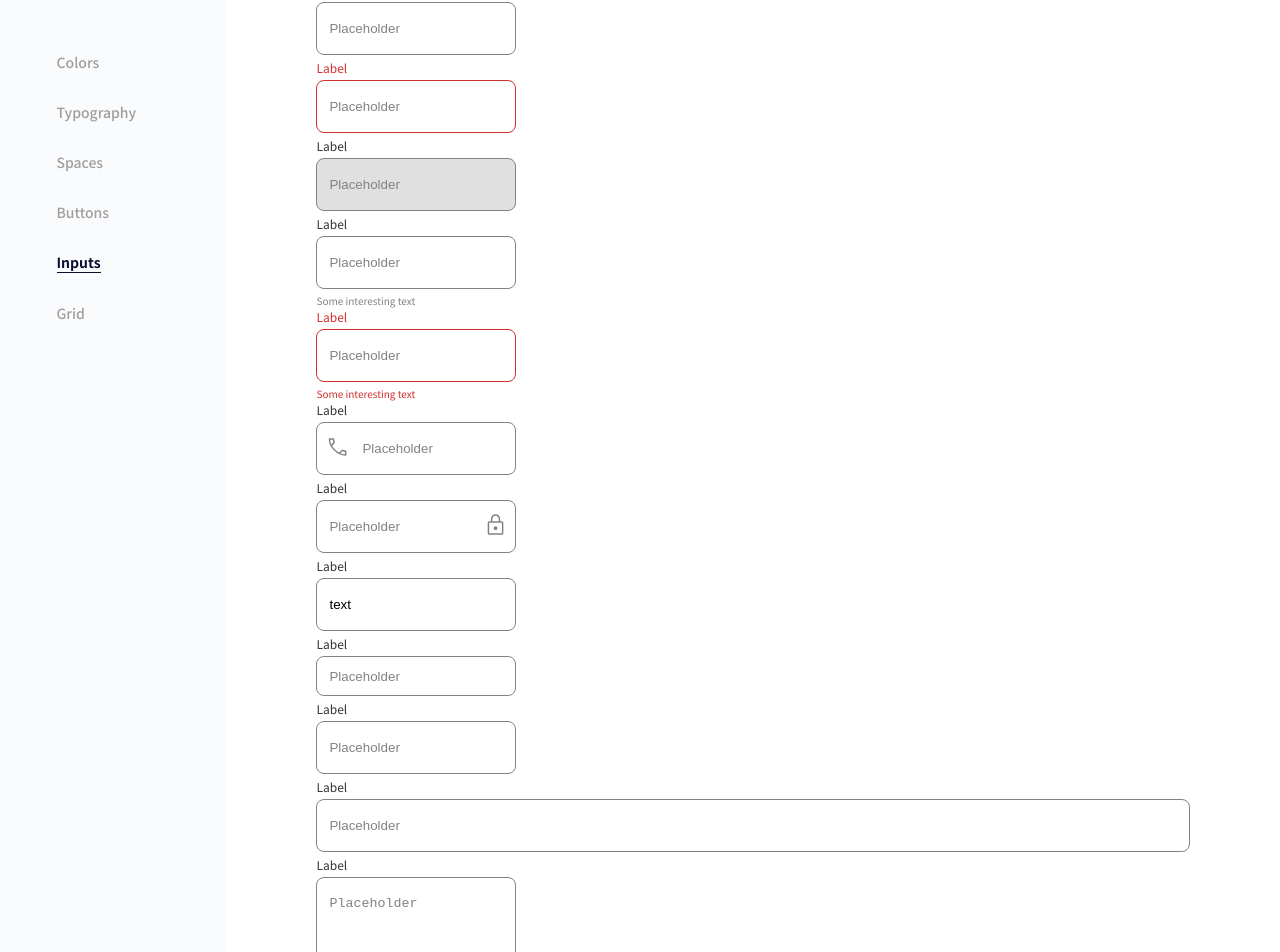
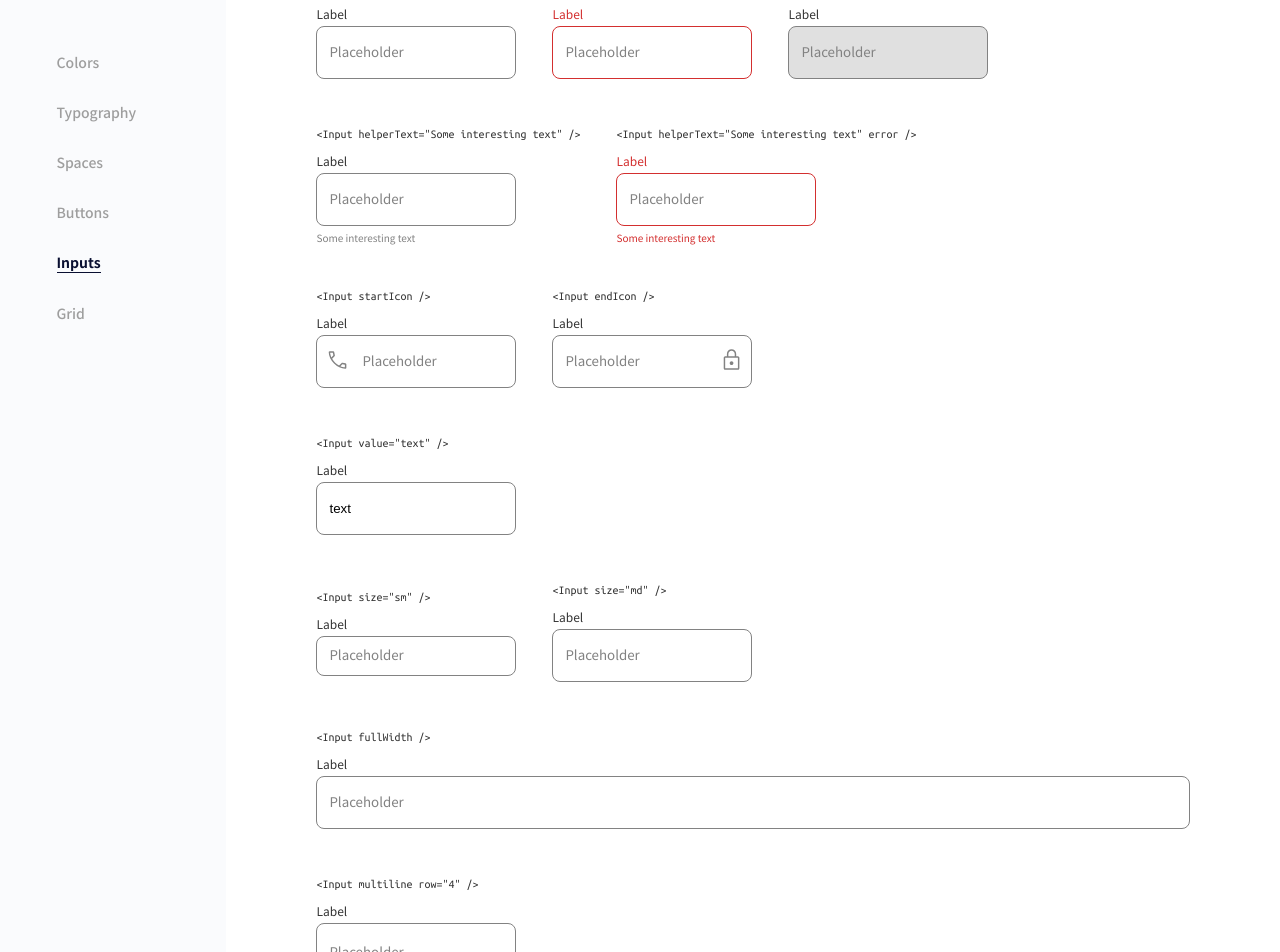
Before and after one commit to leekfsolo/styleguide, a React (Create React App) app: page / in a window 1280 px wide. Shown: the part 139-1091 px from the top of the page. Built offline with nearby package versions, Linux system fonts and the light colour scheme.

Commit message:
feat: finish page inputs

```diff
--- a/src/app/ButtonsPage/ButtonsPage.tsx
+++ b/src/app/ButtonsPage/ButtonsPage.tsx
@@ -5,7 +5,7 @@ import {
   ButtonSize,
   ButtonVariant,
 } from "../../common/ui/buttons/enum";
-import ButtonGroup from "./ButtonGroup";
+import ComponentGroup from "../ComponentGroup";
 
 import styles from "../Page.module.scss";
 
@@ -14,113 +14,116 @@ const ButtonsPage = () => {
     <>
       <h1>Buttons</h1>
       <div className={styles.row}>
-        <ButtonGroup title="<Button />" variant="gray-1">
+        <ComponentGroup title="<Button />" variant="gray-1">
           <Button />
-        </ButtonGroup>
-        <ButtonGroup title="&amp;:hover, &amp;:focus" variant="gray-3">
+        </ComponentGroup>
+        <ComponentGroup title="&amp;:hover, &amp;:focus" variant="gray-3">
           <Button active />
-        </ButtonGroup>
+        </ComponentGroup>
       </div>
 
       <div className={styles.row}>
-        <ButtonGroup title='<Button variant="outline" />' variant="gray-1">
+        <ComponentGroup title='<Button variant="outline" />' variant="gray-1">
           <Button variant={ButtonVariant.OUTLINE} />
-        </ButtonGroup>
-        <ButtonGroup title="&amp;:hover, &amp;:focus" variant="gray-3">
+        </ComponentGroup>
+        <ComponentGroup title="&amp;:hover, &amp;:focus" variant="gray-3">
           <Button variant={ButtonVariant.OUTLINE} active />
-        </ButtonGroup>
+        </ComponentGroup>
       </div>
 
       <div className={styles.row}>
-        <ButtonGroup title='<Button variant="text" />' variant="gray-1">
+        <ComponentGroup title='<Button variant="text" />' variant="gray-1">
           <Button variant={ButtonVariant.TEXT} />
-        </ButtonGroup>
-        <ButtonGroup title="&amp;:hover, &amp;:focus" variant="gray-3">
+        </ComponentGroup>
+        <ComponentGroup title="&amp;:hover, &amp;:focus" variant="gray-3">
           <Button variant={ButtonVariant.TEXT} active />
-        </ButtonGroup>
+        </ComponentGroup>
       </div>
 
       <div className={styles.row}>
-        <ButtonGroup title="<Button disableShadow />" variant="gray-1">
+        <ComponentGroup title="<Button disableShadow />" variant="gray-1">
           <Button disableShadow color={ButtonColor.PRIMARY} />
-        </ButtonGroup>
+        </ComponentGroup>
       </div>
 
       <div className={styles.row}>
-        <ButtonGroup title="<Button disabled />" variant="gray-1">
+        <ComponentGroup title="<Button disabled />" variant="gray-1">
           <Button disabled />
-        </ButtonGroup>
-        <ButtonGroup
+        </ComponentGroup>
+        <ComponentGroup
           title='<Button variant="text" disabled />'
           variant="gray-3"
         >
           <Button disabled variant={ButtonVariant.TEXT} />
-        </ButtonGroup>
+        </ComponentGroup>
       </div>
 
       <div className={styles["row-lg"]}>
-        <ButtonGroup
+        <ComponentGroup
           title='<Button startIcon="local_grocery_store" />'
           variant="black"
         >
           <Button startIcon="local_grocery_store" color={ButtonColor.PRIMARY} />
-        </ButtonGroup>
-        <ButtonGroup
+        </ComponentGroup>
+        <ComponentGroup
           title='<Button endIcon="local_grocery_store" />'
           variant="black"
         >
           <Button endIcon="local_grocery_store" color={ButtonColor.PRIMARY} />
-        </ButtonGroup>
+        </ComponentGroup>
       </div>
 
       <div className={styles.row}>
-        <ButtonGroup title='<Button size="sm" />' variant="black">
+        <ComponentGroup title='<Button size="sm" />' variant="black">
           <Button size={ButtonSize.SM} color={ButtonColor.PRIMARY} />
-        </ButtonGroup>
-        <ButtonGroup title='<Button size="md" />' variant="black">
+        </ComponentGroup>
+        <ComponentGroup title='<Button size="md" />' variant="black">
           <Button size={ButtonSize.MD} color={ButtonColor.PRIMARY} />
-        </ButtonGroup>
-        <ButtonGroup title='<Button size="lg" />' variant="black">
+        </ComponentGroup>
+        <ComponentGroup title='<Button size="lg" />' variant="black">
           <Button size={ButtonSize.LG} color={ButtonColor.PRIMARY} />
-        </ButtonGroup>
+        </ComponentGroup>
       </div>
 
       <div className={styles.row}>
-        <ButtonGroup title='<Button color="btn-default" />' variant="black">
+        <ComponentGroup title='<Button color="btn-default" />' variant="black">
           <Button color={ButtonColor.DEFAULT} />
-        </ButtonGroup>
-        <ButtonGroup title='<Button color="btn-primary" />' variant="black">
+        </ComponentGroup>
+        <ComponentGroup title='<Button color="btn-primary" />' variant="black">
           <Button color={ButtonColor.PRIMARY} />
-        </ButtonGroup>
-        <ButtonGroup title='<Button color="btn-secondary" />' variant="black">
+        </ComponentGroup>
+        <ComponentGroup
+          title='<Button color="btn-secondary" />'
+          variant="black"
+        >
           <Button color={ButtonColor.SECONDARY}>
             <span>Secondary</span>
           </Button>
-        </ButtonGroup>
-        <ButtonGroup title='<Button color="btn-danger" />' variant="black">
+        </ComponentGroup>
+        <ComponentGroup title='<Button color="btn-danger" />' variant="black">
           <Button color={ButtonColor.DANGER}>
             <span>Danger</span>
           </Button>
-        </ButtonGroup>
+        </ComponentGroup>
       </div>
 
       <div className={styles.row}>
-        <ButtonGroup title="&amp;:hover, &amp;:focus" variant="gray-3">
+        <ComponentGroup title="&amp;:hover, &amp;:focus" variant="gray-3">
           <Button color={ButtonColor.DEFAULT} active />
-        </ButtonGroup>
-        <ButtonGroup title="hidden">
+        </ComponentGroup>
+        <ComponentGroup title="hidden">
           <Button color={ButtonColor.PRIMARY} active />
-        </ButtonGroup>
-        <ButtonGroup title="hidden">
+        </ComponentGroup>
+        <ComponentGroup title="hidden">
           <Button color={ButtonColor.SECONDARY} active>
             <span>Secondary</span>
           </Button>
-        </ButtonGroup>
-        <ButtonGroup title="hidden">
+        </ComponentGroup>
+        <ComponentGroup title="hidden">
           <Button color={ButtonColor.DANGER} active>
             <span>Danger</span>
           </Button>
-        </ButtonGroup>
+        </ComponentGroup>
       </div>
 
       <div className={styles.note}>
--- a/src/app/ButtonsPage/ButtonGroup.tsx
+++ b/src/app/ComponentGroup.tsx
@@ -1,17 +1,18 @@
 import React, { FC, ReactNode } from "react";
-import styles from "../Page.module.scss";
+import styles from "./Page.module.scss";
 
 interface Props {
   title?: string;
   variant?: string;
+  fullWidth?: boolean;
   children: ReactNode;
 }
 
-const ButtonGroup: FC<Props> = (props: Props) => {
-  const { title = "", variant = "black", children } = props;
+const ComponentGroup: FC<Props> = (props: Props) => {
+  const { title = "", variant = "gray-1", fullWidth = false, children } = props;
 
   return (
-    <section className={styles.group}>
+    <section className={`${styles.group} ${fullWidth ? styles.fullWidth : ""}`}>
       <p
         className={`${styles["variant-" + variant]} ${
           title === "hidden" ? styles.hidden : ""
@@ -24,4 +25,4 @@ const ButtonGroup: FC<Props> = (props: Props) => {
   );
 };
 
-export default ButtonGroup;
+export default ComponentGroup;
--- a/src/app/InputsPage/InputsPage.tsx
+++ b/src/app/InputsPage/InputsPage.tsx
@@ -1,6 +1,7 @@
 import React from "react";
 
 import Input from "../../common/ui/inputs";
+import ComponentGroup from "../ComponentGroup";
 
 import styles from "../Page.module.scss";
 
@@ -10,18 +11,62 @@ const InputsPage = () => {
       <h1>Inputs</h1>
 
       <div>
+        <div className={styles["row"]}>
+          <ComponentGroup title="<Input />">
             <Input />
+          </ComponentGroup>
+          <ComponentGroup title="<Input error />">
             <Input error />
+          </ComponentGroup>
+          <ComponentGroup title="<Input disabled />">
             <Input disabled />
+          </ComponentGroup>
+        </div>
+
+        <div className={styles["row-lg"]}>
+          <ComponentGroup title='<Input helperText="Some interesting text" />'>
             <Input helperText="Some interesting text" />
+          </ComponentGroup>
+          <ComponentGroup title='<Input helperText="Some interesting text" error />'>
             <Input helperText="Some interesting text" error />
+          </ComponentGroup>
+        </div>
+
+        <div className={styles.row}>
+          <ComponentGroup title="<Input startIcon />">
             <Input startIcon />
+          </ComponentGroup>
+          <ComponentGroup title="<Input endIcon />">
             <Input endIcon />
+          </ComponentGroup>
+        </div>
+
+        <div className={styles.row}>
+          <ComponentGroup title='<Input value="text" />'>
             <Input value="text" />
+          </ComponentGroup>
+        </div>
+
+        <div className={styles.row}>
+          <ComponentGroup title='<Input size="sm" />'>
             <Input size="sm" />
+          </ComponentGroup>
+          <ComponentGroup title='<Input size="md" />'>
             <Input size="md" />
+          </ComponentGroup>
+        </div>
+
+        <div className={styles.row}>
+          <ComponentGroup title="<Input fullWidth />" fullWidth>
             <Input fullWidth />
+          </ComponentGroup>
+        </div>
+
+        <div className={styles.row}>
+          <ComponentGroup title='<Input multiline row="4" />'>
             <Input multiline row="4" />
+          </ComponentGroup>
+        </div>
       </div>
 
       <div className={styles.note}>
--- a/src/app/Page.module.scss
+++ b/src/app/Page.module.scss
@@ -15,6 +15,10 @@ h1 {
   .group {
     width: 236px;
 
+    &.fullWidth {
+      width: 100% !important;
+    }
+
     .hidden {
       visibility: hidden;
     }
@@ -22,6 +26,7 @@ h1 {
     p {
       font-family: "Ubuntu Mono", monospace;
       font-size: 12px;
+      margin-top: 0;
 
       &.variant-black {
         color: colors.$black;
@@ -69,3 +74,7 @@ h1 {
     }
   }
 }
+
+.fullWidth {
+  width: 100% !important;
+}
--- a/src/common/ui/inputs/Input.module.scss
+++ b/src/common/ui/inputs/Input.module.scss
@@ -15,6 +15,7 @@
 
     &::placeholder {
       color: colors.$gray-3;
+      font-family: "Noto sans JP", sans-serif;
     }
   }
 
--- a/src/common/ui/inputs/Input.tsx
+++ b/src/common/ui/inputs/Input.tsx
@@ -53,7 +53,7 @@ const Input: FC<Props> = (props: Props) => {
             id={randomId}
             onFocus={() => setIsFocus(true)}
             onBlur={() => setIsFocus(false)}
-            value={value}
+            defaultValue={value}
             className={styles.input}
           ></textarea>
           {helperText ? <small>{helperText}</small> : null}
@@ -68,7 +68,7 @@ const Input: FC<Props> = (props: Props) => {
             id={randomId}
             onFocus={() => setIsFocus(true)}
             onBlur={() => setIsFocus(false)}
-            value={value}
+            defaultValue={value}
             className={styles.input}
             {...disabledAttr}
           ></input>
```
Lines whose indentation alone changed are shown as unchanged.
